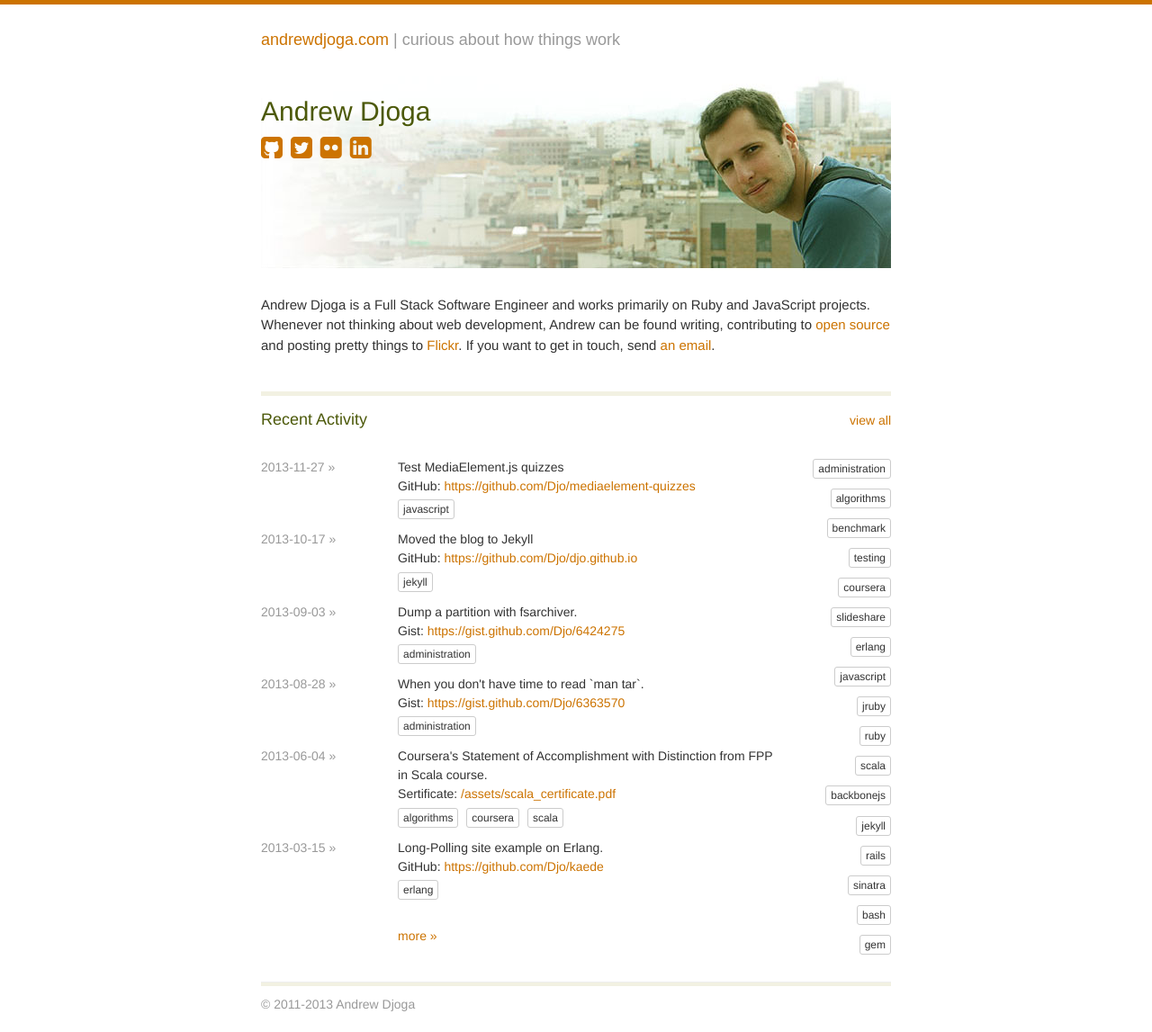
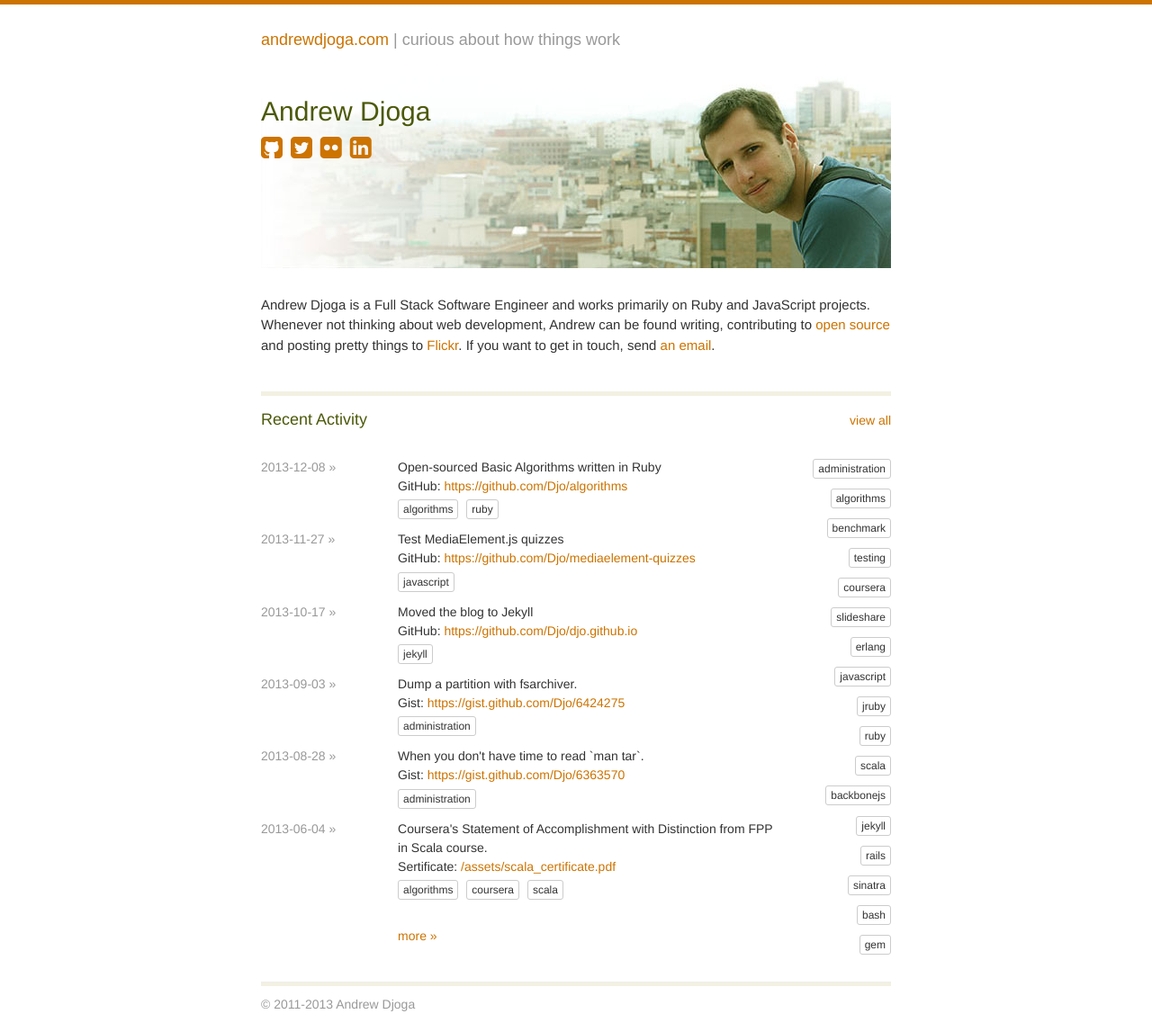
Before and after one commit to andriidzhoha/andriidzhoha.github.io, a Jekyll site: the page built from index.html, in a window 1280 px wide. Shown: the whole page at 90% size. Built offline with Jekyll 4.4.1, drawn with Linux system fonts in a browser that asks for light colours; nearby versions of some CDN libraries.

Commit message:
Add new activity: Open-sourced Basic Algorithms

```diff
--- a/_config.yml
+++ b/_config.yml
@@ -18,6 +18,11 @@ activity_tags:
   - gem
 
 activities:
+  -
+    text: Open-sourced Basic Algorithms written in Ruby
+    date: 2013-12-08
+    link: ['GitHub', 'https://github.com/Djo/algorithms']
+    tags: ['algorithms', 'ruby']
   -
     text: Test MediaElement.js quizzes
     date: 2013-11-27
```
